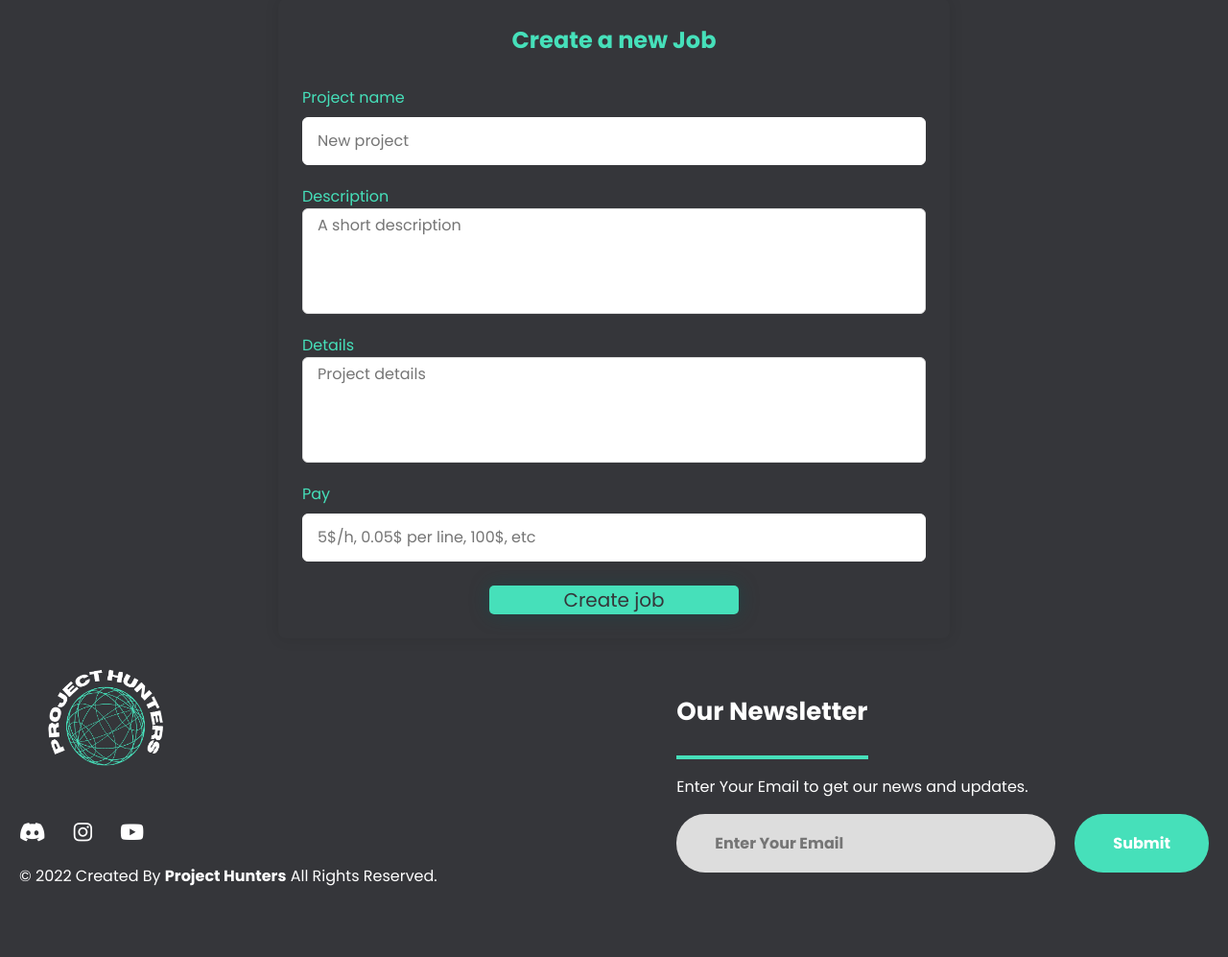
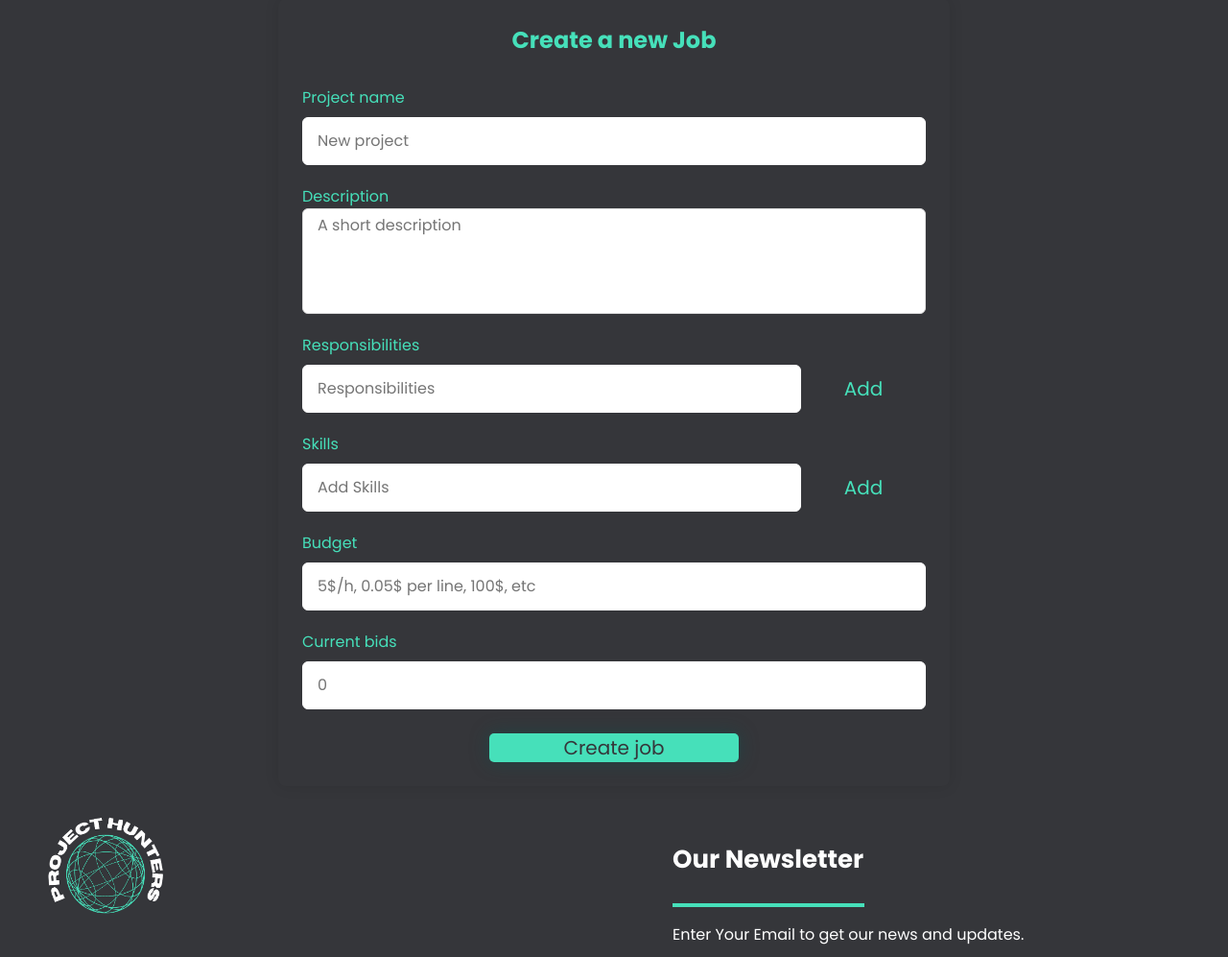
Before and after one commit to PTrendafilov/Softuniada2023-Backend, a Django app: page /projects/create_job_page/ in a window 1280 px wide. Shown: the part 199-1196 px from the top of the page at 96% size. Before the commit the page ends 1122 px from the top, so only its background shows below. Run offline with Django 4.2, Linux system fonts and the light colour scheme; some libraries are stand-ins or nearby versions.

Commit message:
Add files via upload

```diff
--- a/templates/base.html
+++ b/templates/base.html
@@ -15,6 +15,7 @@
 	<link rel="stylesheet" type="text/css" href="/static/css/profile-details.css">
 	<link rel="stylesheet" type="text/css" href="/static/css/scoreboard.css">
 	<link rel="stylesheet" type="text/css" href="/static/css/team-viz.css">
+	<link rel="stylesheet" type="text/css" href="/static/css/create-job.css">
 	<link href="https://cdn.jsdelivr.net/npm/remixicon@2.5.0/fonts/remixicon.css" rel="stylesheet">
   	<link href="https://fonts.googleapis.com/css2?family=Poppins:wght@500;600&display=swap" rel="stylesheet">
 	<link rel="stylesheet" href="https://cdnjs.cloudflare.com/ajax/libs/font-awesome/5.11.2/css/all.css">
--- a/templates/create.html
+++ b/templates/create.html
@@ -7,30 +7,41 @@
 					{% csrf_token %}
 					<div class="input-box">
 						<label>Project name</label>
-						<input type="text" placeholder="New project" name='name' required />
+						<input type="text" placeholder="New project" />
 					</div>
 					<div class="input-box">
 						<label>Description</label>
 						<textarea id="description" name="description" rows="4" cols="1" class="textarea" placeholder="A short description"></textarea>
 					</div>
+					<div class="input-box">
+						<div class="responsibilities">
+							<label>Responsibilities</label>
+							<div class="newtask">
+								<input id='responsibilities' placeholder="Responsibilities">
 
+							</div>
+							<button class="add">Add</button>
+						</div>
+					</div>
 					<div class="input-box">
-						<label>Details</label>
-						<textarea id="details" name="details" rows="4" cols="1" class="textarea" placeholder="Project details"></textarea>
+						<div class="skills">
+							<label>Skills</label>
+							<div class="newtask">
+								<input class="textbox" type="text" placeholder="Add Skills">
+							</div>
+							<button class="add">Add</button>
+						</div>
+					</div>
+					<div class="input-box">
+						<label>Budget</label>
+						<input type="text" placeholder="5$/h, 0.05$ per line, 100$, etc" />
 					</div>
 
 					<div class="input-box">
-						<label>Pay</label>
-						<input type="text" placeholder="5$/h, 0.05$ per line, 100$, etc" name='payment' required />
+						<label>Current bids</label>
+						<input type="number" placeholder="0" min="0" />
 					</div>
-					{% if request.user.is_superuser %}
-						<div class="input-box">
-							<label>Current bids</label>
-							<input type="number" placeholder="0" min="0" required  name='bids' />
-						</div>
-					{% endif %}
 					<input type="submit" value="Create job" id="submit-form-btn">
-				</form>
-			</section>
 	</div>
+	<script src='/static/js/skills.js'></script>
 {% endblock %}
--- a/templates/profile-details-page.html
+++ b/templates/profile-details-page.html
@@ -165,4 +165,4 @@
 
         </main>
     </div>
-    {% endblock %}
+{% endblock %}
```
Also changed, not shown: db.sqlite3, templates/edit-team.html (line endings or trailing spaces).
